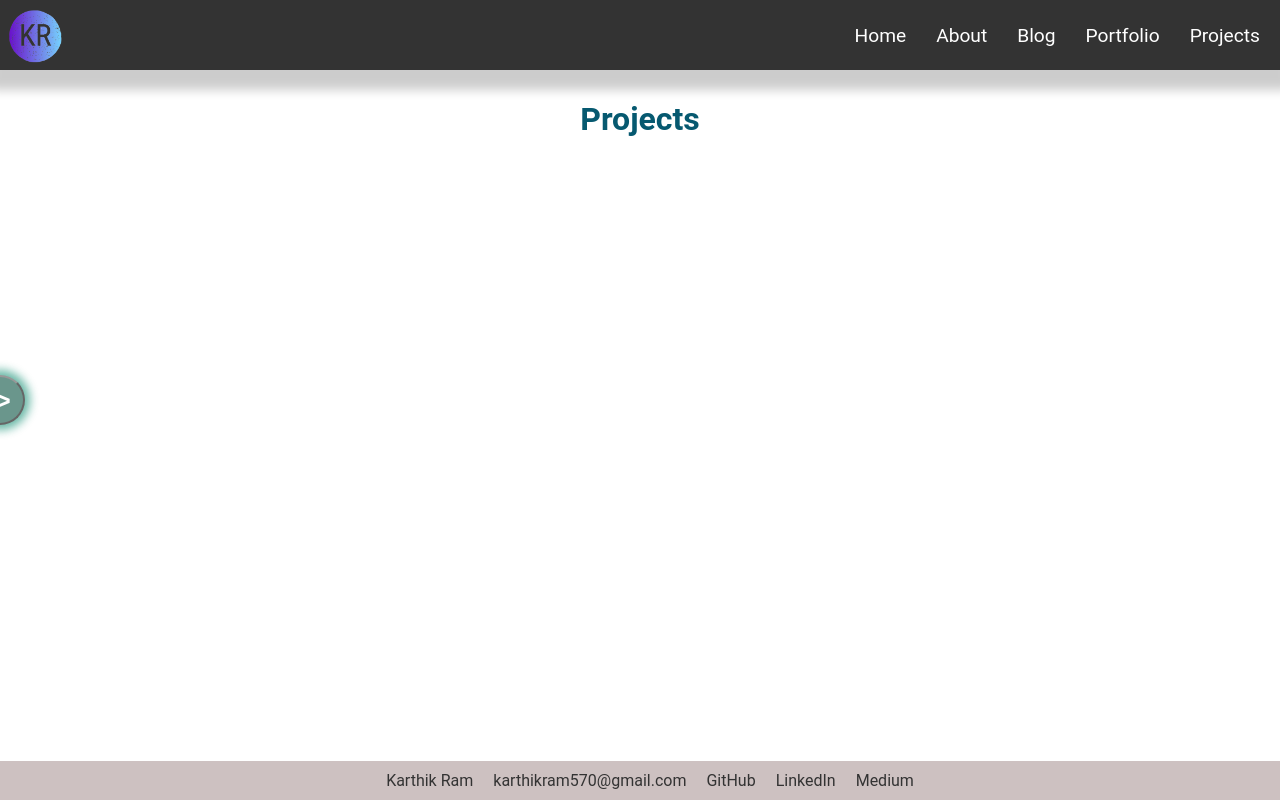
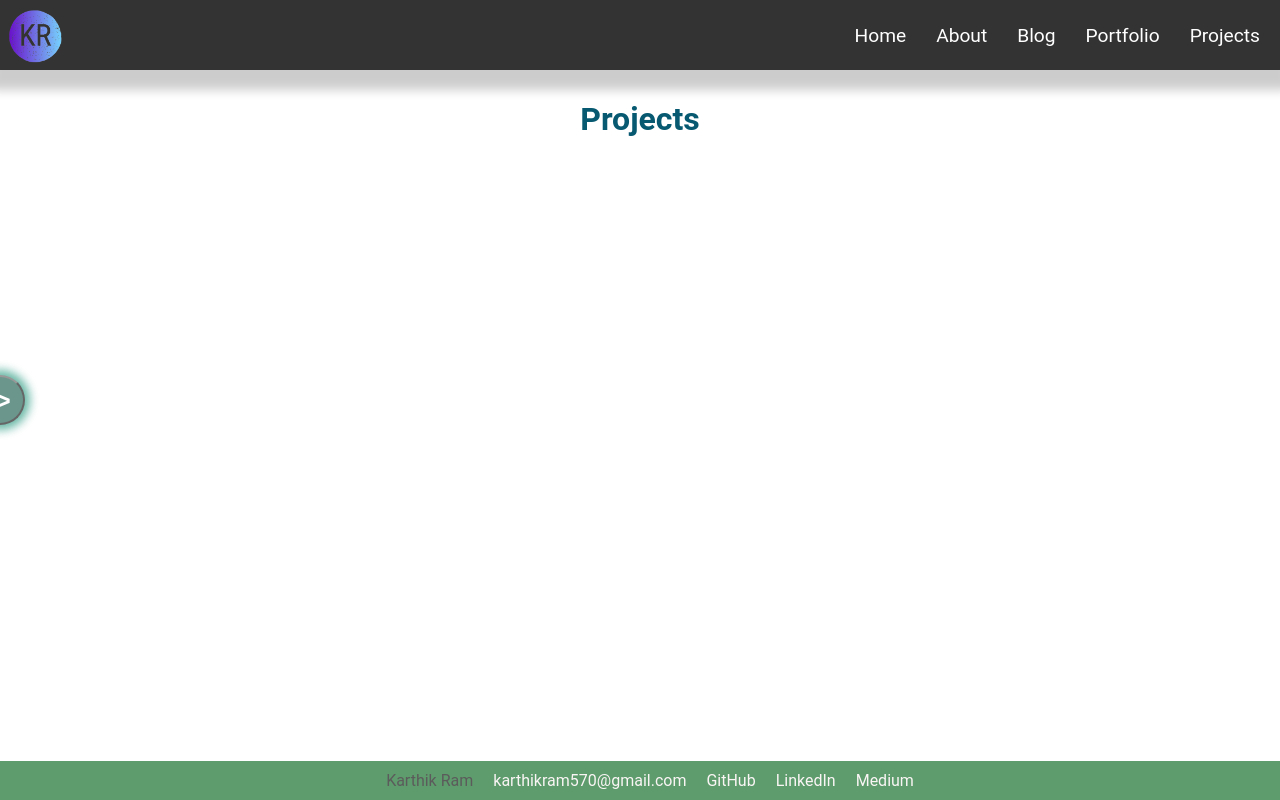
Before and after one commit to karthikramx/my-website, a React (Create React App) app: page /projects in a window 1280 px wide. Built offline with nearby package versions, Linux system fonts and the light colour scheme.

Commit message:
changing footer feel

```diff
--- a/src/components/Footer/Footer.css
+++ b/src/components/Footer/Footer.css
@@ -7,13 +7,14 @@
     left: 0;
     bottom: 0;
     width: 100%;
-    background-color: #cdc1c1;
+    background-color: #378449;
     color: white;
     text-align: center;
     padding: 10px;
     display: flex; /* Add this */
     justify-content: center; /* Add this */
     flex-wrap: wrap; /* Add this if you want the items to wrap to the next line if there isn't enough space */
+    opacity: 0.8;
 }
 
 .footer p {
@@ -24,7 +25,7 @@
 }
 
 .footer a {
-    color: #333;
+    color: #f9f3f3;
     text-decoration: none;
 }
 
```
